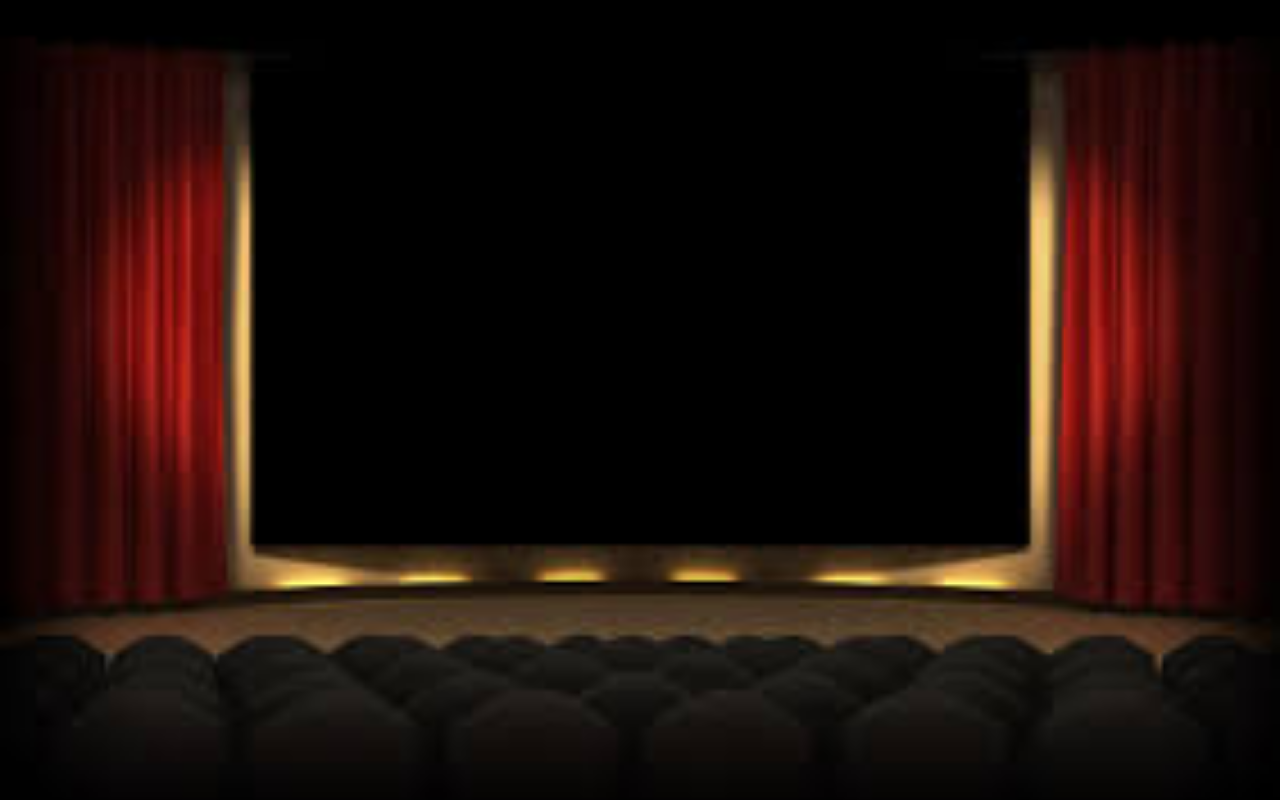
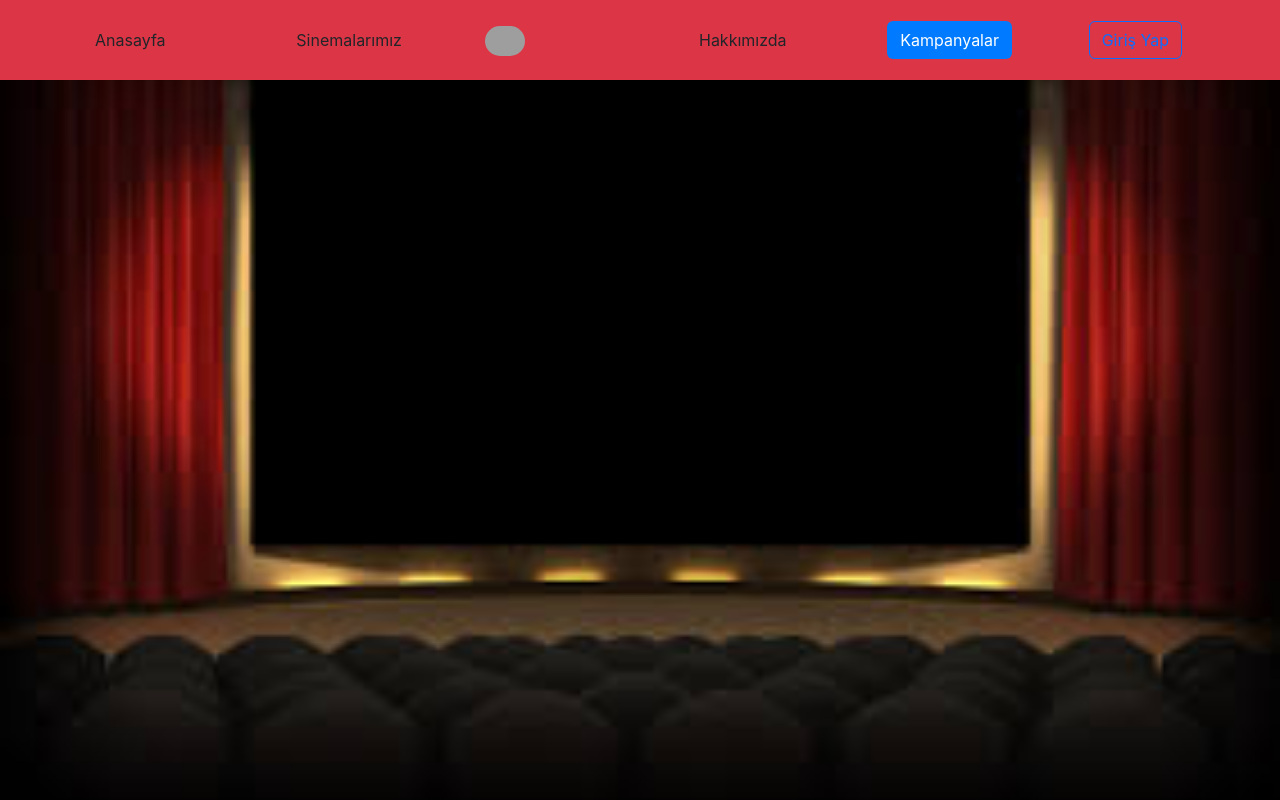
Before and after one commit to anilkrblt/cinebilet, a React (Create React App) app: page /offers in a window 1280 px wide. Before the commit this address had no page. Built offline with nearby package versions, Linux system fonts and the light colour scheme; grey boxes are pictures that could not be loaded.

Commit message:
degisiklikler yapildi

```diff
--- a/src/App.css
+++ b/src/App.css
@@ -1,3 +1,10 @@
+.navbar .navbar-brand.active .btn {
+  color: white;
+  background-color: #007bff; /* Aktif butonun arka plan rengini belirleyebilirsiniz */
+}
+
+
+
 .App {
   text-align: center;
 }
--- a/src/App.tsx
+++ b/src/App.tsx
@@ -1,9 +1,11 @@
 // src/App.tsx
 import React from 'react';
-import './App.css';
 import { BrowserRouter as Router, Route, Routes, Navigate } from 'react-router-dom';
 import HomePage from './components/HomePage';
 import About from './components/About';
+import Offers from './components/Offers';
+import Places from './components/Places'; // Places bileşenini ekleyin
+import './App.css';
 
 const App: React.FC = () => {
   return (
@@ -11,6 +13,8 @@ const App: React.FC = () => {
       <Routes>
         <Route path="/home" element={<HomePage />} />
         <Route path="/about" element={<About />} />
+        <Route path="/offers" element={<Offers />} />
+        <Route path="/places" element={<Places />} /> {/* Places rotasını ekleyin */}
         <Route path="/" element={<Navigate to="/home" />} />
       </Routes>
     </Router>
--- a/src/components/About.tsx
+++ b/src/components/About.tsx
@@ -1,9 +1,11 @@
 // src/components/About.tsx
 import React from 'react';
+import Navbar from './Navbar';
 
 const About: React.FC = () => {
   return (
     <div>
+        <Navbar></Navbar>
       <h1>About Page</h1>
       <p>Burada hakkımızda bilgiler olacak...</p>
     </div>
--- a/src/components/Navbar.tsx
+++ b/src/components/Navbar.tsx
@@ -1,6 +1,6 @@
 // src/components/Navbar.tsx
 import React from 'react';
-import { Link } from 'react-router-dom';
+import { NavLink } from 'react-router-dom';
 import logo from '../logo.png';
 
 const Navbar: React.FC = () => {
@@ -8,39 +8,39 @@ const Navbar: React.FC = () => {
     <nav className="navbar navbar-expand-sm bg-danger fixed-top p-3">
       <div className="container">
         <div className="col">
-          <Link className="navbar-brand text-white" to="/home">
+          <NavLink className="navbar-brand text-white" to="/home">
             <button type="button" className="btn btn-outlined-primary">
               Anasayfa
             </button>
-          </Link>
+          </NavLink>
         </div>
         <div className="col">
-          <a className="navbar-brand hover-overlay hover-zoom hover-shadow ripple  text-white" href="#">
+          <NavLink className="navbar-brand text-white" to="/places">
             <button type="button" className="btn btn-outlined-primary">
               Sinemalarımız
             </button>
-          </a>
+          </NavLink>
         </div>
         <div className="col">
-          <a className="navbar-brand " href="#">
+          <a className="navbar-brand" href="#">
             <img src={logo} alt="Avatar Logo" style={{ width: "40px" }} className="rounded-pill" />
           </a>
         </div>
         <div className="col">
-          <Link className="navbar-brand text-white" to="/about">
+          <NavLink className="navbar-brand text-white" to="/about">
             <button type="button" className="btn btn-outlined-primary">
               Hakkımızda
             </button>
-          </Link>
+          </NavLink>
         </div>
         <div className="col">
-          <a className="navbar-brand  text-white " href="#">
+          <NavLink className="navbar-brand text-white" to="/offers">
             <button type="button" className="btn btn-outlined-primary">
               Kampanyalar
             </button>
-          </a>
+          </NavLink>
         </div>
-        <a className="navbar-brand  text-white " href="#">
+        <a className="navbar-brand text-white" href="#">
           <button type="button" className="btn btn-outline-primary">
             Giriş Yap
           </button>
--- /dev/null
+++ b/src/components/Offers.tsx
@@ -0,0 +1,15 @@
+// src/components/Offers.tsx
+import React from 'react';
+import Navbar from './Navbar';
+
+const Offers: React.FC = () => {
+  return (
+    <div>
+        <Navbar />
+      <h1>Offers Page</h1>
+      <p>Burada kampanyalar olacak...</p>
+    </div>
+  );
+}
+
+export default Offers;
--- /dev/null
+++ b/src/components/Places.tsx
@@ -0,0 +1,15 @@
+// src/components/Places.tsx
+import React from 'react';
+import Navbar from './Navbar';
+
+const Places: React.FC = () => {
+  return (
+    <div>
+      <Navbar />
+      <h1>Places Page</h1>
+      <p>Burada sinemalarımız hakkında bilgiler olacak...</p>
+    </div>
+  );
+}
+
+export default Places;
```
